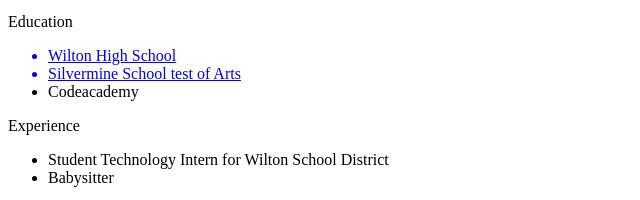
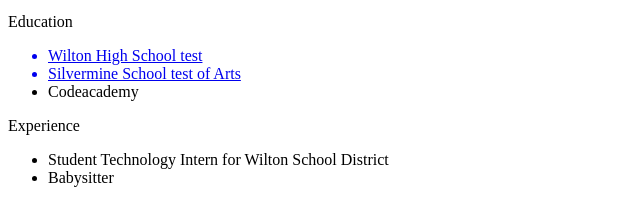
Before and after one commit to ishais123/resume-project, a plain HTML site: page index.html in a window 1280 px wide. Shown: the part 428-628 px from the top of the page, 0-640 px from the left. Drawn offline with Linux system fonts and the light colour scheme; no server answers.

Commit message:
Update index.html

```diff
--- a/index.html
+++ b/index.html
@@ -41,7 +41,7 @@
     <p class="head">Education</p>
     <ul>
         <a href="http://www.wiltonhighschool.org/pages/Wilton_High_School">
-        <li>Wilton High School</li>
+        <li>Wilton High School test</li>
         </a>
         <!--Link-->
         <a href="https://www.silvermineart.org/">
```
